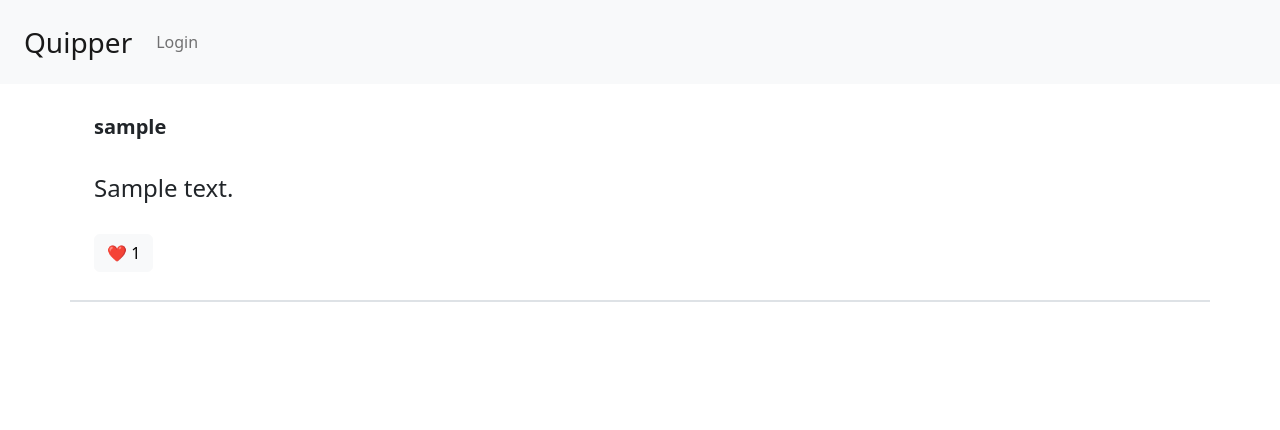
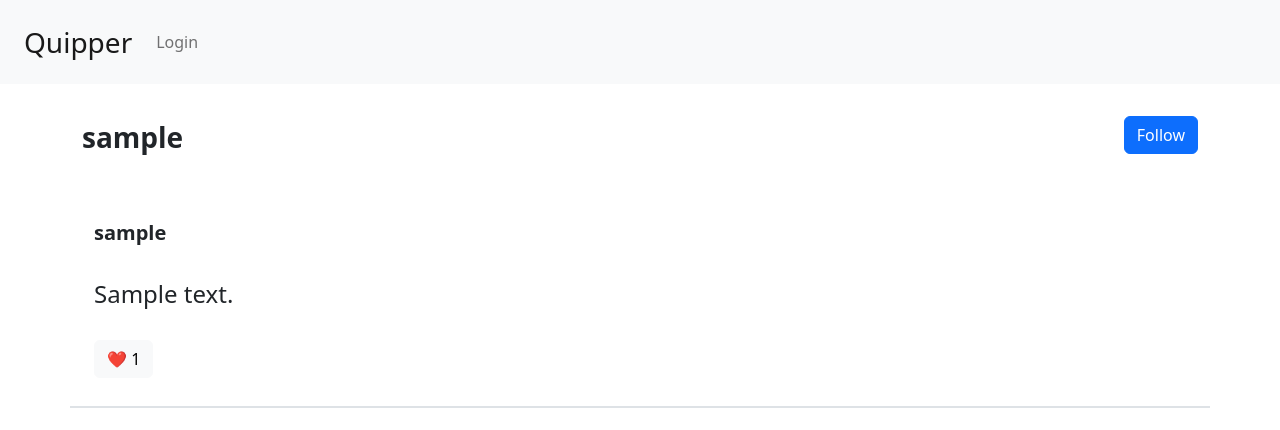
Before and after one commit to superpro2007/quipper, a Django app: page /users/1 in a window 1280 px wide. Shown: the top 430 px of the page. Run offline with Django 4.2, Linux system fonts and the light colour scheme; tables that the repository leaves empty hold one stand-in row (values such as "Sample post").

Commit message:
add profile details

```diff
--- /dev/null
+++ b/users/templates/includes/profile_details.html
@@ -0,0 +1,8 @@
+<div class="container py-4">
+  <div class="row py-1">
+    <div class="col py-1 fw-bold fs-3">{{user_to_show.username}}</div>
+    <div class="col py-1 fw-bold fs-3">
+      <button class="btn btn-primary float-end" type="submit">Follow</button>
+    </div>
+  </div>
+</div>
--- a/users/templates/profile.html
+++ b/users/templates/profile.html
@@ -2,7 +2,7 @@
 
 {% block content %}
 
-
+{% include 'includes/profile_details.html' %}
 {% include 'includes/posts.html' %}
 
 
--- a/users/views.py
+++ b/users/views.py
@@ -4,6 +4,8 @@ from django.contrib.auth.forms import AuthenticationForm
 from django.http import HttpRequest, HttpResponse
 from django.shortcuts import redirect, render
 from main.models import Quip
+from django.contrib.auth.models import User
+
 
 from .forms import NewUserForm
 
@@ -60,9 +62,10 @@ def logout_request(request: HttpRequest) -> HttpResponse:
 
 def user_profile_request(request: HttpRequest, user_id) -> HttpResponse:
     posts = Quip.objects.filter(user_id=user_id).order_by("-id")
+    user_to_show = User.objects.get(id=user_id)
 
     return render(
         request=request,
         template_name="profile.html",
-        context={"posts": posts},
+        context={"posts": posts, "user_to_show": user_to_show},
     )
```
